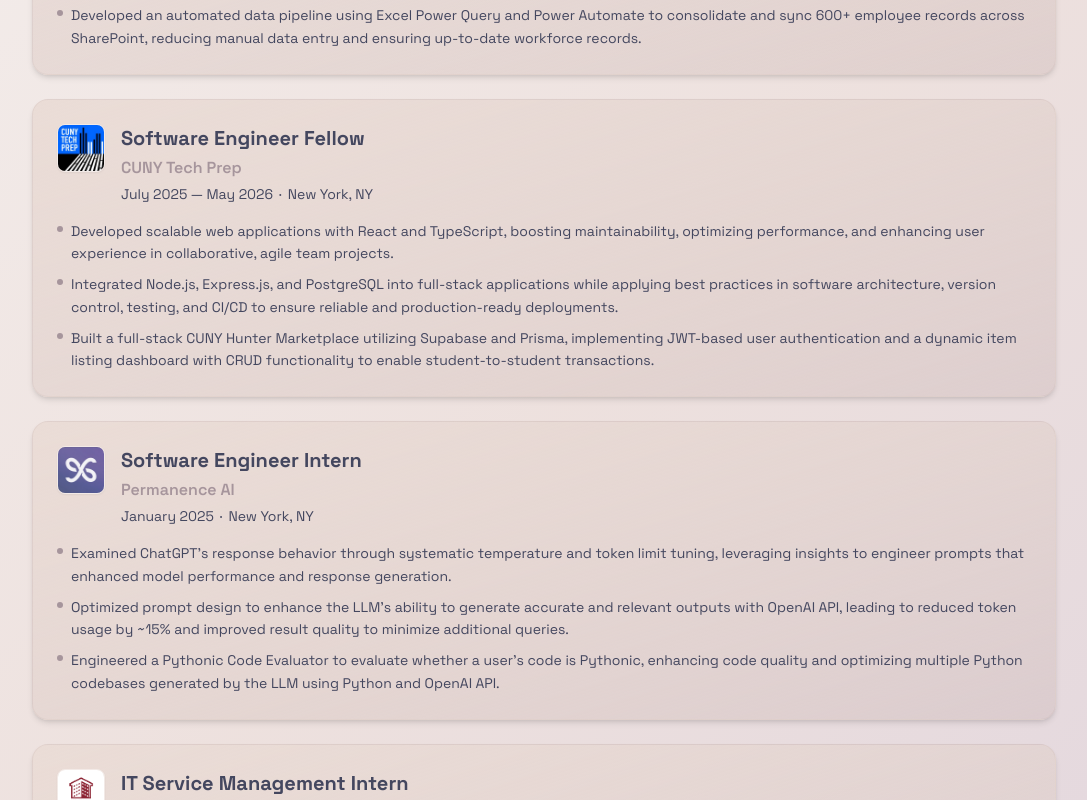
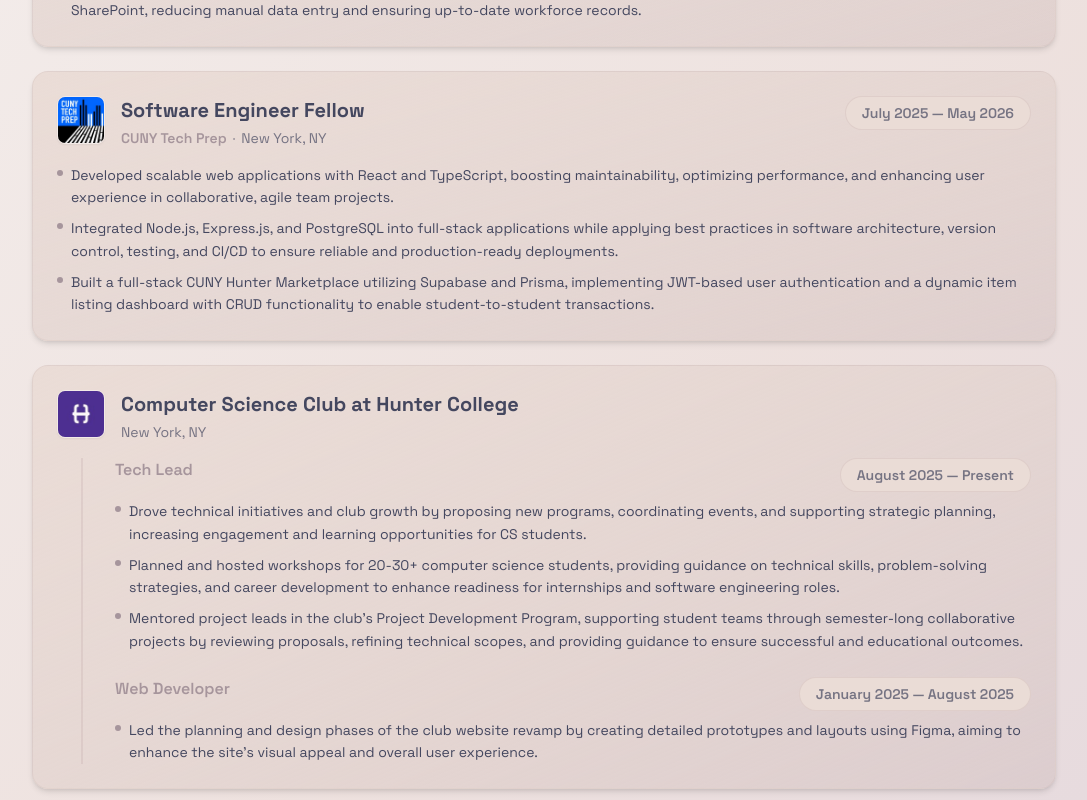
Before and after one commit to sanilac6459/portfolio, a React (Vite) app: page /experience in a window 1280 px wide. Shown: the part 740-1540 px from the top of the page, without its empty margins (96-1183 px from the left). Built offline with nearby package versions, Linux system fonts and the light colour scheme.

Commit message:
updated portfolio

```diff
--- a/src/components/ExperienceSection.tsx
+++ b/src/components/ExperienceSection.tsx
@@ -1,12 +1,19 @@
 import React from "react";
 
+interface Role {
+  title: string;
+  duration: string;
+  bullets: string[];
+}
+
 interface ExperienceProps {
-  title: string;
+  title?: string;
   company: string;
   location: string;
-  duration: string;
-  bullets: string[];
+  duration?: string;
+  bullets?: string[];
   logo: string;
+  roles?: Role[];
 }
 
 const experiences: ExperienceProps[] = [
@@ -32,6 +39,29 @@
       "Developed scalable web applications with React and TypeScript, boosting maintainability, optimizing performance, and enhancing user experience in collaborative, agile team projects.",
       "Integrated Node.js, Express.js, and PostgreSQL into full-stack applications while applying best practices in software architecture, version control, testing, and CI/CD to ensure reliable and production-ready deployments.",
       "Built a full-stack CUNY Hunter Marketplace utilizing Supabase and Prisma, implementing JWT-based user authentication and a dynamic item listing dashboard with CRUD functionality to enable student-to-student transactions.",
+    ],
+  },
+  {
+    company: "Computer Science Club at Hunter College",
+    location: "New York, NY",
+    logo: "/images/cs-club.jpeg",
+    roles: [
+      {
+        title: "Tech Lead",
+        duration: "August 2025 — Present",
+        bullets: [
+          "Drove technical initiatives and club growth by proposing new programs, coordinating events, and supporting strategic planning, increasing engagement and learning opportunities for CS students.",
+          "Planned and hosted workshops for 20-30+ computer science students, providing guidance on technical skills, problem-solving strategies, and career development to enhance readiness for internships and software engineering roles.",
+          "Mentored project leads in the club's Project Development Program, supporting student teams through semester-long collaborative projects by reviewing proposals, refining technical scopes, and providing guidance to ensure successful and educational outcomes.",
+        ],
+      },
+      {
+        title: "Web Developer",
+        duration: "January 2025 — August 2025",
+        bullets: [
+          "Led the planning and design phases of the club website revamp by creating detailed prototypes and layouts using Figma, aiming to enhance the site's visual appeal and overall user experience.",
+        ],
+      },
     ],
   },
   {
@@ -90,6 +120,8 @@
               key={index}
               className="bg-gradient-to-br from-portfolio-cream to-portfolio-mauve/30 rounded-2xl p-6 border border-portfolio-mauve/20 shadow-md hover:shadow-2xl transition-all duration-500 hover:-translate-y-2"
             >
+              {exp.roles ? (
+                <>
                   <div className="flex items-start gap-4 mb-4">
                     <img
                       src={exp.logo}
@@ -98,25 +130,29 @@
                     />
                     <div className="flex-1">
                       <h3 className="text-portfolio-navy text-xl font-bold">
-                    {exp.title}
+                        {exp.company}
                       </h3>
-                  <p className="text-portfolio-purple font-semibold mt-1">
-                    {exp.company}
-                  </p>
-
-                  {/* Tighter spacing: changed mx-2 to mx-1.5 and lowered opacity */}
-                  <p className="text-portfolio-navy text-sm mt-1">
-                    {exp.duration}
-                    <span className="mx-1.5 opacity-100">·</span>
+                      <p className="text-portfolio-navy/70 text-sm mt-1">
                         {exp.location}
                       </p>
                     </div>
                   </div>
 
+                  <div className="space-y-6 pl-4 border-l-2 border-portfolio-mauve/30 ml-6">
+                    {exp.roles.map((role, idx) => (
+                      <div key={idx} className="pl-4">
+                        <div className="flex items-start justify-between gap-4 flex-wrap mb-2">
+                          <h4 className="text-portfolio-purple font-semibold">
+                            {role.title}
+                          </h4>
+                          <span className="flex-shrink-0 whitespace-nowrap rounded-full bg-portfolio-cream border border-portfolio-mauve/30 px-4 py-1.5 text-sm font-semibold text-portfolio-navy/70">
+                            {role.duration}
+                          </span>
+                        </div>
                         <ul className="space-y-2">
-                {exp.bullets.map((bullet, idx) => (
+                          {role.bullets.map((bullet, bIdx) => (
                             <li
-                    key={idx}
+                              key={bIdx}
                               className="flex items-start gap-2 text-portfolio-navy text-sm leading-relaxed"
                             >
                               <span className="mt-1.5 w-1.5 h-1.5 rounded-full bg-portfolio-purple flex-shrink-0"></span>
@@ -127,6 +163,51 @@
                       </div>
                     ))}
                   </div>
+                </>
+              ) : (
+                <>
+                  <div className="flex items-start justify-between gap-4 mb-4">
+                    <div className="flex items-start gap-4">
+                      <img
+                        src={exp.logo}
+                        alt={exp.company}
+                        className="w-12 h-12 object-contain rounded-lg border border-white/40 shadow-sm flex-shrink-0"
+                      />
+                      <div className="flex-1">
+                        <h3 className="text-portfolio-navy text-xl font-bold">
+                          {exp.title}
+                        </h3>
+                        <p className="text-portfolio-navy/70 text-sm mt-1">
+                          <span className="text-portfolio-purple font-semibold">
+                            {exp.company}
+                          </span>
+                          <span className="mx-1.5 opacity-70">·</span>
+                          {exp.location}
+                        </p>
+                      </div>
+                    </div>
+
+                    <span className="flex-shrink-0 whitespace-nowrap rounded-full bg-portfolio-cream border border-portfolio-mauve/30 px-4 py-1.5 text-sm font-semibold text-portfolio-navy/70">
+                      {exp.duration}
+                    </span>
+                  </div>
+
+                  <ul className="space-y-2">
+                    {exp.bullets!.map((bullet, idx) => (
+                      <li
+                        key={idx}
+                        className="flex items-start gap-2 text-portfolio-navy text-sm leading-relaxed"
+                      >
+                        <span className="mt-1.5 w-1.5 h-1.5 rounded-full bg-portfolio-purple flex-shrink-0"></span>
+                        {bullet}
+                      </li>
+                    ))}
+                  </ul>
+                </>
+              )}
+            </div>
+          ))}
+        </div>
       </div>
     </section>
   );
--- a/src/components/HomeSection.tsx
+++ b/src/components/HomeSection.tsx
@@ -46,9 +46,16 @@
     >
       <div className="container mx-auto px-4 z-10 w-full">
         <div className="animate-fade-in max-w-3xl">
+          <div className="flex items-center gap-4 mb-6">
+            <span className="h-px w-10 bg-portfolio-purple/50"></span>
+            <span className="text-portfolio-purple/80 text-sm font-semibold tracking-[0.3em] uppercase">
+              Welcome To My Portfolio
+            </span>
+            <span className="h-px w-10 bg-portfolio-purple/50"></span>
+          </div>
           <h1 className="font-serif-display text-6xl md:text-8xl font-semibold mb-6 text-portfolio-navy leading-[0.95]">
             <span className="block">Hi! I'm Sanila</span>
-            <span className="block mt-2 italic text-portfolio-purple">
+            <span className="block mt-2 italic text-portfolio-purple text-6xl md:text-8xl">
               {displayed}
               <span className="animate-pulse">|</span>
             </span>
```
Also changed, not shown: public/images/cs-club.jpeg (added). Lines whose indentation alone changed are shown as unchanged.
